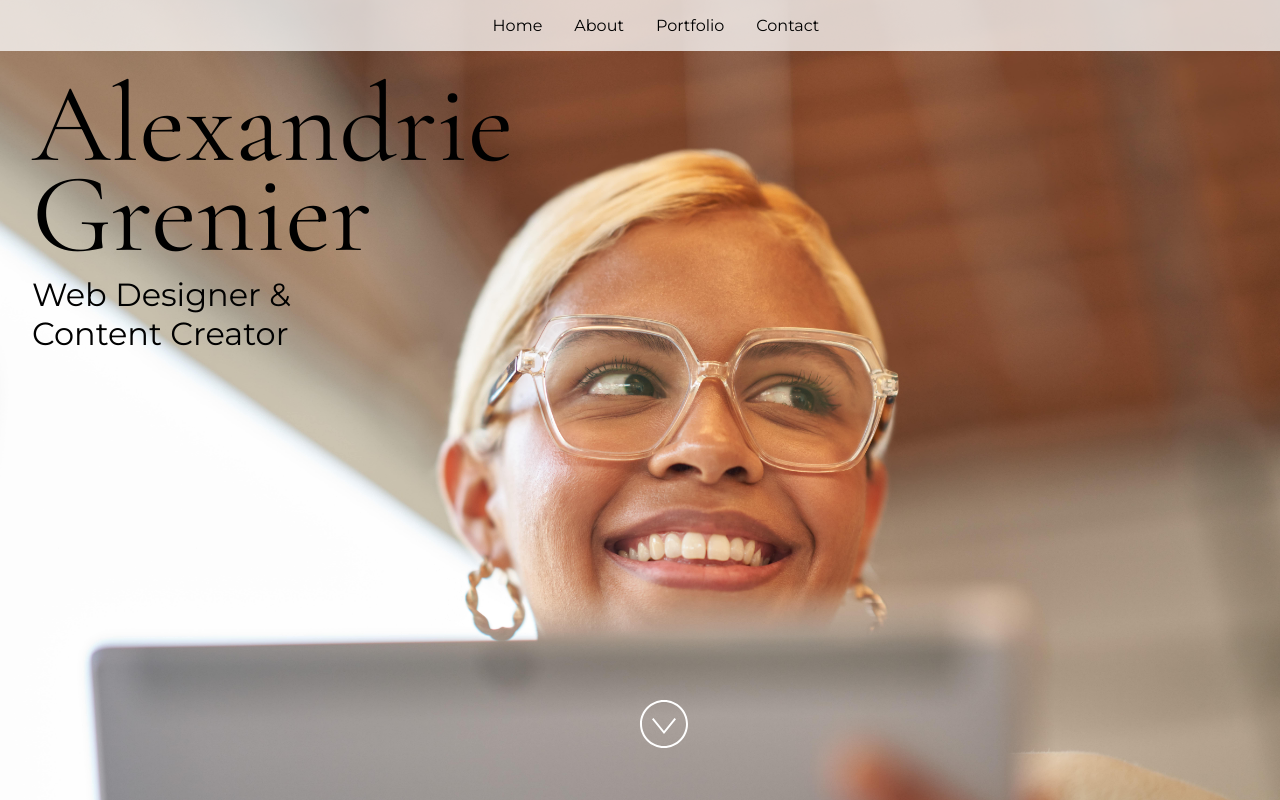
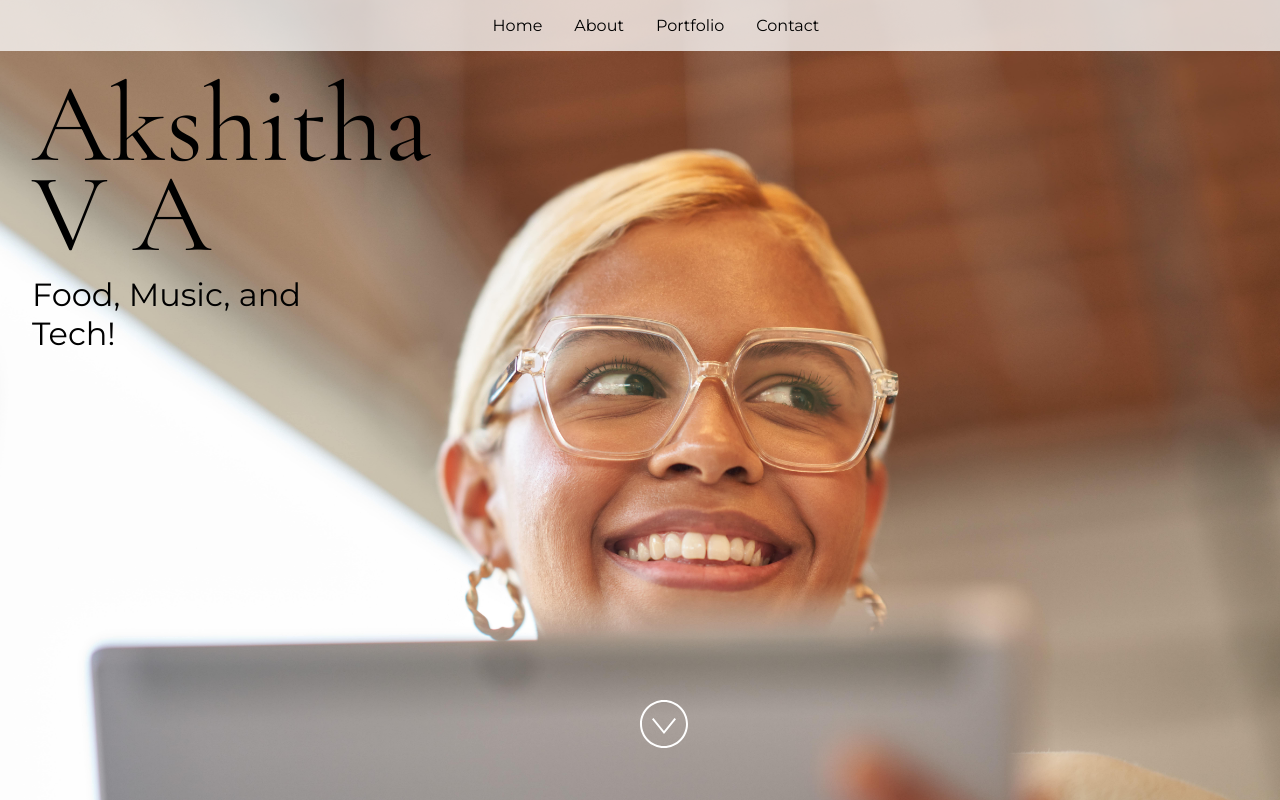
Before and after one commit to aksh-030/mlsa-onboarding, a React (Vite) app: page / in a window 1280 px wide. Built offline with nearby package versions, Linux system fonts and the light colour scheme.

Commit message:
Update App.jsx

```diff
--- a/src/App.jsx
+++ b/src/App.jsx
@@ -24,15 +24,15 @@ import "./styles.css";
  * If you don't have one of the social sites listed, leave it as an empty string.
  */
 const siteProps = {
-  name: "Alexandrie Grenier",
-  title: "Web Designer & Content Creator",
-  email: "alex@example.com",
-  gitHub: "microsoft",
-  instagram: "microsoft",
-  linkedIn: "satyanadella",
-  medium: "",
-  twitter: "microsoft",
-  youTube: "Code",
+  name: "Akshitha V A",
+  title: "Food, Music, and Tech!",
+  email: "Akshitha.VA@studentambassadors.com",
+  gitHub: "aksh-030",
+  instagram: "",
+  linkedIn: "va-akshitha",
+  medium: "aksh-0_0",
+  twitter: "",
+  youTube: "",
 };
 
 const primaryColor = "#4E567E";
```
